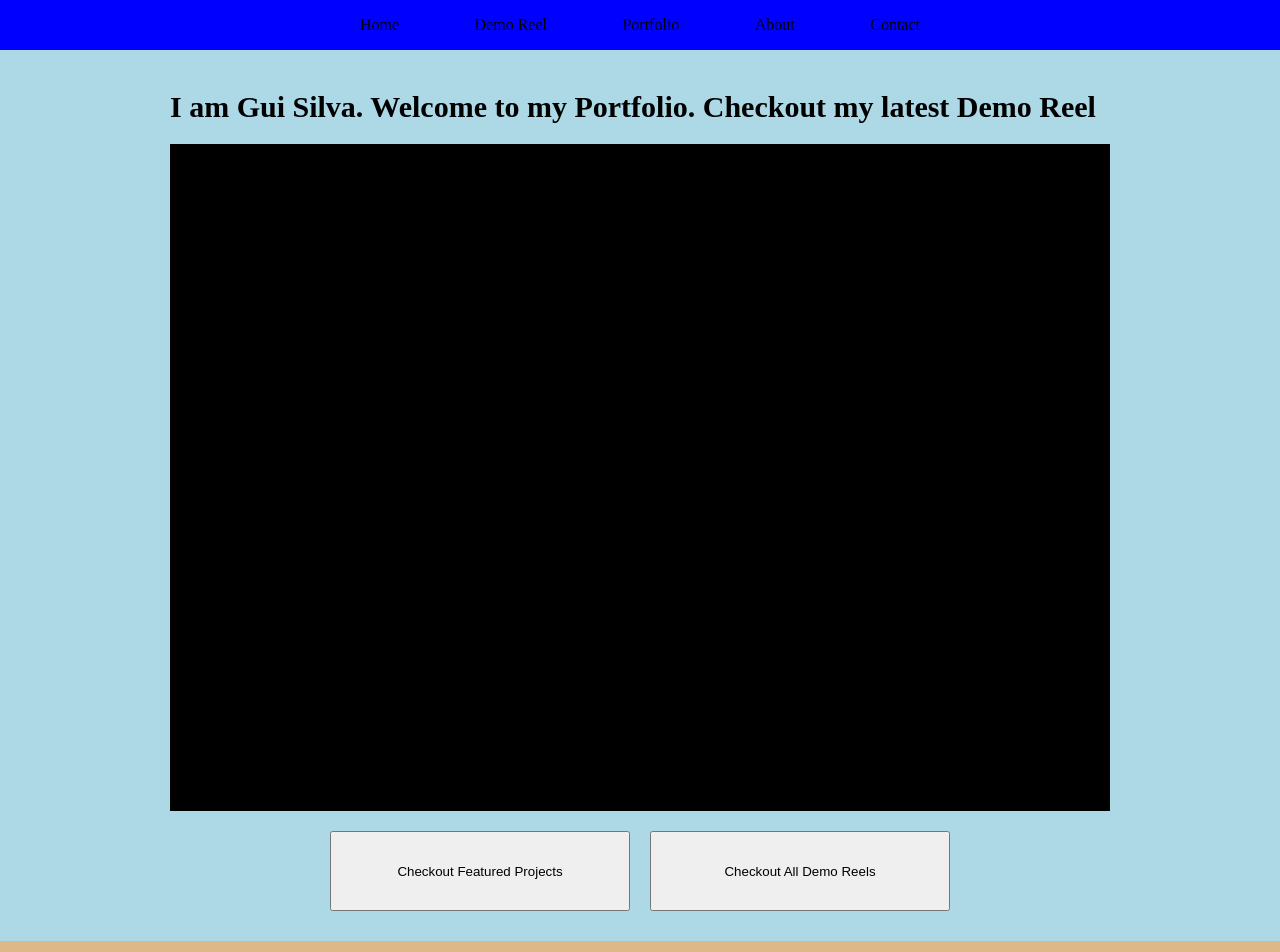
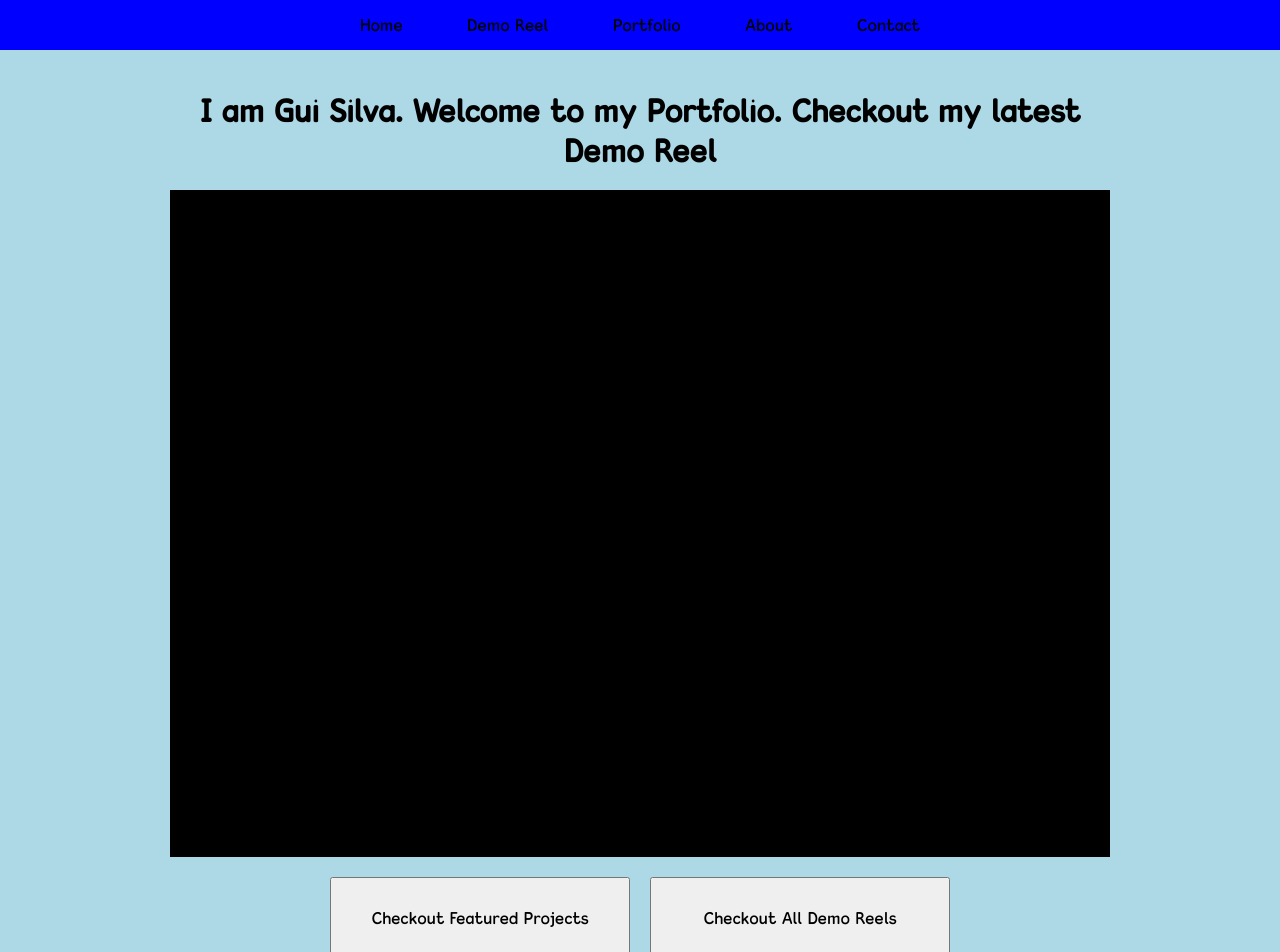
Before and after one commit to MrAngalo/Portfolio-Website, an Angular app: page /home in a window 1280 px wide. Shown: the top 952 px of the page. Built offline with nearby package versions, Linux system fonts and the light colour scheme.

Commit message:
added font family

```diff
--- a/src/styles.scss
+++ b/src/styles.scss
@@ -12,6 +12,13 @@ $scrollable-cards-width: $content-width * 1.5;
 
 $skill-cards-width: 1300px;
 
+@font-face {
+    font-family: "Kingthings Clarity";
+    src:
+        local("Kingthings Clarity"),
+        url("/assets/font/Kingthings Clarity.ttf") format("truetype");
+}
+
 html,
 body {
     min-width: $content-min-width;
@@ -20,6 +27,7 @@ body {
 
 body {
     margin: 0;
+    font-family: "Kingthings Clarity";
 }
 
 // Remove text decorations
@@ -32,6 +40,10 @@ a {
     }
 }
 
+button {
+    font: inherit;
+}
+
 // Titles
 h1 {
     display: inline-block;
```
Also changed, not shown: src/assets/font/Kingthings Clarity.ttf (added).
